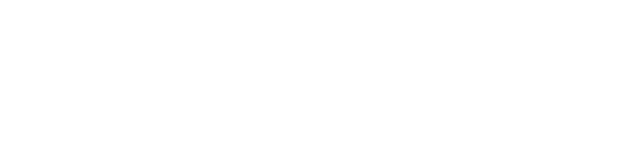
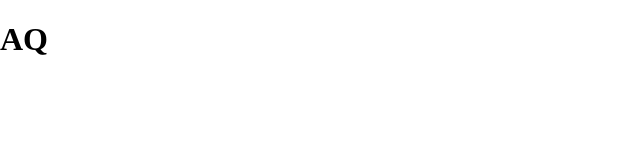
Before and after one commit to heerakmoon/AJAX-project, a website: page index.html in a window 1280 px wide. Shown: the full height of the page, 0-640 px from the left. Drawn offline with Linux system fonts and the light colour scheme.

Commit message:
Added h1 to header for logo

```diff
--- a/index.html
+++ b/index.html
@@ -11,6 +11,7 @@
 </head>
 <body>
   <header>
+    <h1>AQ</h1>
   </header>
   <main>
   </main>
```
